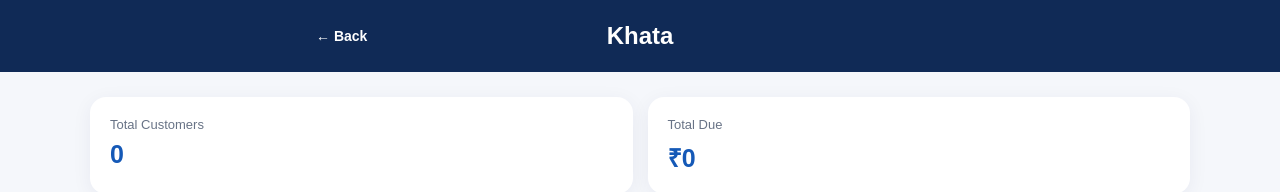
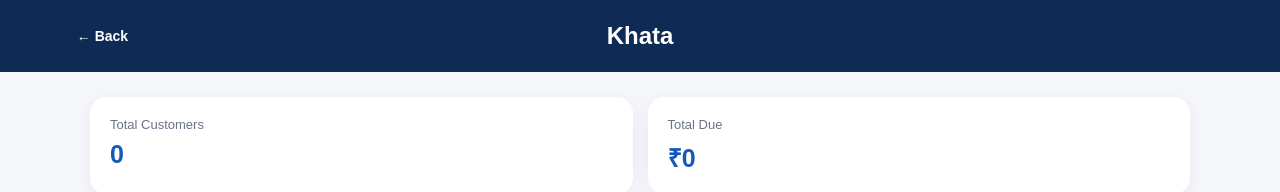
Before and after one commit to sameerkhan86926-a11y/hisabpro, a Next.js app: page /hisabpro/khata in a window 1280 px wide. Shown: the top 192 px of the page. Built offline with nearby package versions, Linux system fonts and the light colour scheme.

Commit message:
Update globals.css

```diff
--- a/app/globals.css
+++ b/app/globals.css
@@ -2178,4 +2178,7 @@ button {
   font-weight: 600;
   cursor: pointer;
   padding: 0;
-}
+  margin: 0;
+  text-align: left;
+  white-space: nowrap;
+}
```
